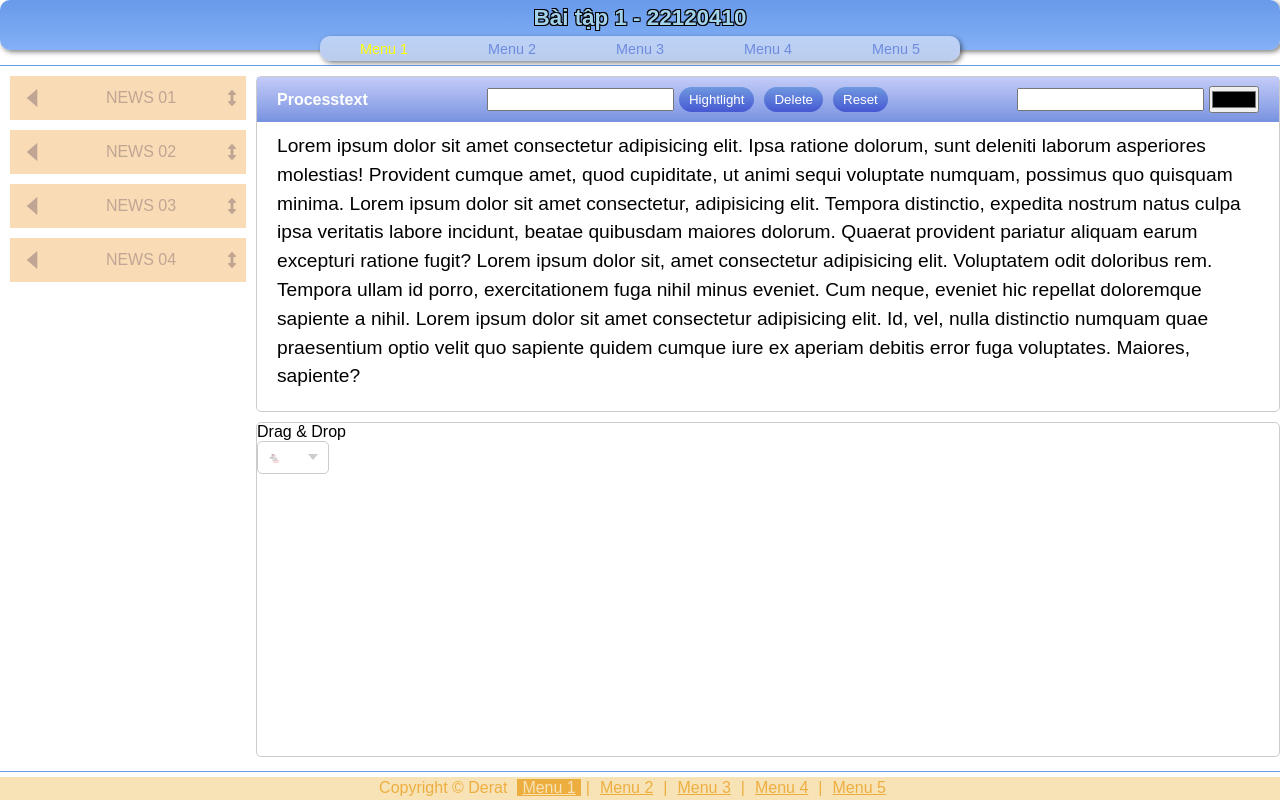
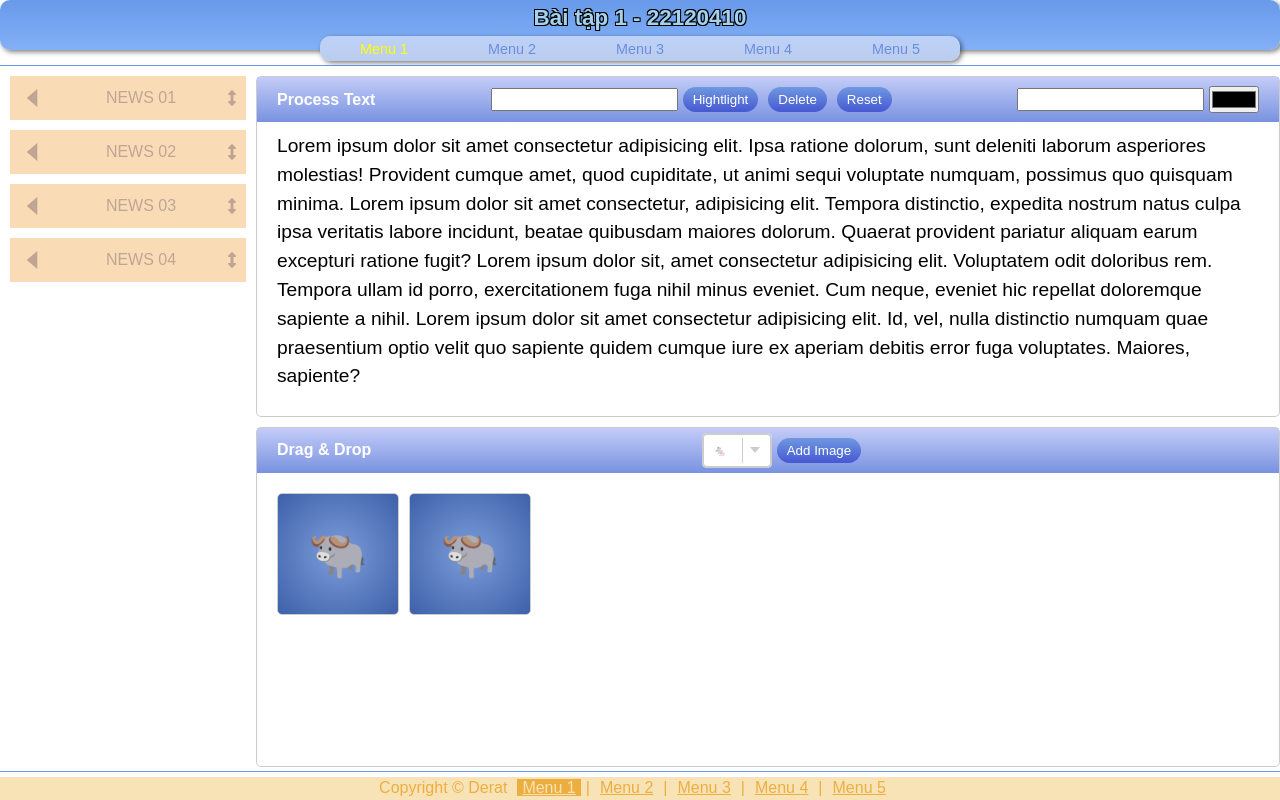
Before and after one commit to DeratSonder/IA01, a plain HTML site: page index.html in a window 1280 px wide. Drawn offline with nearby package versions, Linux system fonts and the light colour scheme.

Commit message:
Complete Drag and Drop in Main Section

```diff
--- a/index.html
+++ b/index.html
@@ -10,6 +10,7 @@
     <link rel="stylesheet" href="https://cdnjs.cloudflare.com/ajax/libs/font-awesome/6.0.0-beta3/css/all.min.css">
     <script src="https://code.jquery.com/jquery-3.7.1.js"></script>
     <script src="https://code.jquery.com/ui/1.14.0/jquery-ui.js"></script>
+
 
 </head>
 
@@ -110,7 +111,7 @@
                 <div class="edit-text-header">
 
                     <div class="edit-text-title">
-                        Processtext
+                        Process Text
                     </div>
 
                     <div class="edit-text-process">
@@ -139,17 +140,18 @@
                 </div>
             </div>
 
-            <div class="choose-image">
-                <div class="choose-image-header">
+            <div class="drag-drop">
+                <div class="drag-drop-header">
                     <div>
-                        <div class="choose-image-header">
+                        <div class="drag-drop-title">
                             Drag & Drop
                         </div>
-
+                        <div class="drag-drop-process">
                             <div class="dropdown">
 
                                 <div class="select">
                                     <span class="selected">🐁</span>
+                                    <div class="custom-select-divider"></div>
                                     <div class="caret"></div>
                                 </div>
 
@@ -169,31 +171,18 @@
                                 </ul>
 
                             </div>
+                            <button id="addButton">Add Image</button>
+                        </div>
 
-                        <!-- <div class="choose-image-process">
-                            <select name="animals" id="speed">
-                              <option>🐁</option>
-                              <option>🐃</option>
-                              <option selected="selected">🐅</option>
-                              <option>🐈</option>
-                              <option>🐉</option>
-                              <option>🐍</option>
-                              <option>🐎</option>
-                              <option>🐐</option>
-                              <option>🐒</option>
-                              <option>🐓</option>
-                              <option>🐕</option>
-                              <option>🐖</option>
-                            </select>
-
-                        </div> -->
-                    </div>
-                </div>
-                <div class="choose-image-content">
 
                     </div>
                 </div>
-            <div class=""></div>
+                <div class="drag-drop-content">
+                   <div class="drag-drop-content-item">🐃</div>
+                   <div class="drag-drop-content-item">🐃</div>
+                </div>
+            </div>
+
         </div>
         <div class="footer">
             <div class="line"></div>
--- a/scripts.js
+++ b/scripts.js
@@ -48,7 +48,9 @@ $(document).ready(function() {
     });
 });
 
+let newEmoji;
 
+/*----------------------------------------------------------------*/
 const dropdown = document.querySelector('.dropdown');
 const select = dropdown.querySelector('.select');
 const caret = dropdown.querySelector('.caret');
@@ -56,26 +58,23 @@ const menu = dropdown.querySelector('.menu');
 const options = dropdown.querySelectorAll('.menu li');
 const selected = dropdown.querySelector('.selected');
 
-// Toggle the dropdown menu when clicking on the select element
 select.addEventListener('click', () => {
     select.classList.toggle('select-clicked');
     caret.classList.toggle('caret-rotate');
     menu.classList.toggle('menu-open');
 });
 
-// Loop through all options and add a click event
 options.forEach(option => {
     option.addEventListener('click', () => {
-        // Change the selected text
         selected.innerText = option.innerText;
-        // Close the dropdown menu
+        newEmoji = selected.innerText
+        console.log(newEmoji);
         select.classList.remove('select-clicked');
         caret.classList.remove('caret-rotate');
         menu.classList.remove('menu-open');
     });
 });
 
-// Close the dropdown menu if clicking outside
 document.addEventListener('click', (e) => {
     if (!dropdown.contains(e.target)) {
         select.classList.remove('select-clicked');
@@ -83,3 +82,25 @@ document.addEventListener('click', (e) => {
         menu.classList.remove('menu-open');
     }
 });
+
+//----------------------------------------------------------------
+
+const dragDropContent = document.querySelector('.drag-drop-content');
+const addButton = document.getElementById('addButton');
+
+addButton.addEventListener('click', function() {
+    const newEmoji = document.querySelector('.selected').innerText
+    dragDropContent.innerHTML += '<div class="drag-drop-content-item">' + newEmoji + '</div>';
+});
+
+$(function() {
+    $(".drag-drop-content").sortable({
+        placeholder: "ui-sortable-placeholder",
+        cursor: "move",
+        tolerance: "pointer",
+        start: function(e, ui) {
+            ui.placeholder.height(ui.item.outerHeight());
+            ui.placeholder.width(ui.item.outerWidth());
+        }
+    });
+});
--- a/styles.css
+++ b/styles.css
@@ -91,7 +91,7 @@ body {
     grid-row: 3;
     grid-column: 1/ span 2;
     text-align: center;
-    justify-content:space-between;
+    justify-content: space-between;
     align-items: center;
 }
 
@@ -193,12 +193,10 @@ body {
     cursor: pointer;
 }
 
-
-
 /*---------------------------------------------------------------*/
-.main{
-    grid-row:2;
-    grid-column:2;
+.main {
+    grid-row: 2;
+    grid-column: 2;
     display: grid;
     grid-template-columns: 1fr;
     grid-template-rows: 1fr 1fr;
@@ -206,7 +204,7 @@ body {
     row-gap: 10px;
 }
 
-.edit-text{
+.edit-text {
     grid-row: 1;
     grid-column: 1;
     border-radius: 5px;
@@ -214,7 +212,7 @@ body {
     border: 1px solid #ccc;
 }
 
-.edit-text-header{
+.edit-text-header {
     display: flex;
     padding: 5px 20px;
     justify-content: space-between;
@@ -223,14 +221,14 @@ body {
     background: linear-gradient(to bottom, #c4ccf8, #7892e0);
 }
 
-.edit-text-title{
+.edit-text-title {
     text-align: center;
     font-size: 1rem;
     font-weight: bold;
     color: white;
 }
 
-.edit-text-process{
+.edit-text-process {
     display: flex;
     justify-content: space-around;
     align-items: center;
@@ -238,39 +236,39 @@ body {
     height: 100%;
 }
 
-.edit-text-process button{
+.edit-text-process button {
     padding: 5px 10px;
     border-radius: 20px;
     margin: 5px;
-    background: linear-gradient(to bottom,#6f98df, #4658d3);
+    background: linear-gradient(to bottom, #6f98df, #4658d3);
     color: white;
     border: none;
 }
 
-.edit-text-process input{
+.edit-text-process input {
     padding: 2px 3px;
 }
 
-.edit-text-review{
+.edit-text-review {
     display: flex;
     justify-content: space-around;
     align-items: center;
     align-content: center;
 }
 
-.edit-text-review input[type ="text"]{
+.edit-text-review input[type="text"] {
     margin: 5px;
     padding: 2px 3px;
 }
 
-.edit-text-content{
+.edit-text-content {
     padding: 10px 20px;
     font-size: 1.2rem;
     line-height: 1.8rem;
 }
 
 
-.choose-image{
+.drag-drop {
     grid-column: 1;
     grid-row: 2;
     border-radius: 5px;
@@ -278,35 +276,35 @@ body {
 }
 
 /*----------------------------------------------------------------*/
-.dropdown{
+.dropdown {
     width: 70px;
     position: relative;
-
     font-size: 10px;
-    border: 1px solid #ccc;
     border-radius: 5px;
+    background-color: white;
 }
 
-.dropdown *{
+.dropdown * {
     box-sizing: border-box;
 }
 
-.select{
+.select {
     color: white;
     display: flex;
     align-items: center;
     justify-content: space-between;
+    border: 2px solid #ccc;
     border-radius: 5px;
     padding: 1em;
     cursor: pointer;
     transition: background 0.3s;
 }
 
-.select-clicked{
+.select-clicked {
     border: 2px solid #689aeb;
 }
 
-.caret{
+.caret {
     width: 0;
     height: 0;
     border-left: 5px solid transparent;
@@ -315,41 +313,114 @@ body {
     transition: 0.3s;
 }
 
-.caret-rotate{
+.caret-rotate {
     transform: rotate(180deg);
 }
 
-.menu{
+.menu {
     list-style: none;
-    padding: 0.2em 0.5em;
+    margin-top: 6px;
     position: absolute;
     top: 3em;
     left: 50%;
     width: 100%;
     transform: translateX(-50%);
+    background-color: white;
     opacity: 0;
     display: none;
     transition: 0.2s;
     z-index: 1;
+    border-radius: 2px;
+    box-shadow: 2px 2px 5px rgba(0, 0, 0, 0.5);
 }
 
-.menu li{
-    text-align: center;
-    padding: 0.5em 0.5em;
-    margin: 0.2em 0;
+.menu li {
+    font-size: 1.2em;
+    padding: 0.5em 0;
+    padding-left: 1em;
     cursor: pointer;
 }
 
-.menu li:hover{
+.menu li:hover {
     background-color: #689aeb;
 }
 
-/* .active{
-    background-color: #6f98df;
-    color: white;
-} */
-
-.menu-open{
+.menu-open {
     opacity: 1;
     display: block;
 }
+
+.custom-select-divider {
+    position: absolute;
+    left: 40px;
+    top: 5px;
+    bottom: 5px;
+    width: 1px;
+    background: #ccc;
+}
+
+/*---------------------------------------------------------------*/
+.drag-drop-header {
+    display: flex;
+    padding: 5px 20px;
+    justify-content: space-between;
+    align-items: center;
+    align-content: center;
+    background: linear-gradient(to bottom, #c4ccf8, #7892e0);
+}
+
+.drag-drop-header>div {
+    width: 60%;
+    display: flex;
+    justify-content: space-between;
+    align-items: center;
+}
+.drag-drop-title {
+    text-align: center;
+    font-size: 1rem;
+    font-weight: bold;
+    color: white;
+}
+
+.drag-drop-process {
+    display: flex;
+    justify-content: space-around;
+    align-items: center;
+    align-content: center;
+    height: 100%;
+}
+
+.drag-drop-process button {
+    padding: 5px 10px;
+    border-radius: 20px;
+    margin: 5px;
+    background: linear-gradient(to bottom, #6f98df, #4658d3);
+    color: white;
+    border: none;
+}
+
+.drag-drop-content{
+    display: flex;
+    flex-wrap: wrap;
+    gap: 10px;
+    margin: 20px;
+}
+
+.drag-drop-content-item {
+    display: flex;
+    background: radial-gradient(circle, #7d9dda, #3d60a9);
+    font-size: 3em;
+    padding: 10px;
+    border: 1px solid #ccc;
+    border-radius: 5px;
+    width: 100px;
+    height: 100px;
+    justify-content: center;
+    align-items: center;
+}
+
+.ui-sortable-placeholder {
+    border: 2px dashed #ccc;
+    visibility: visible !important;
+
+}
```
Lines whose indentation alone changed are shown as unchanged.
